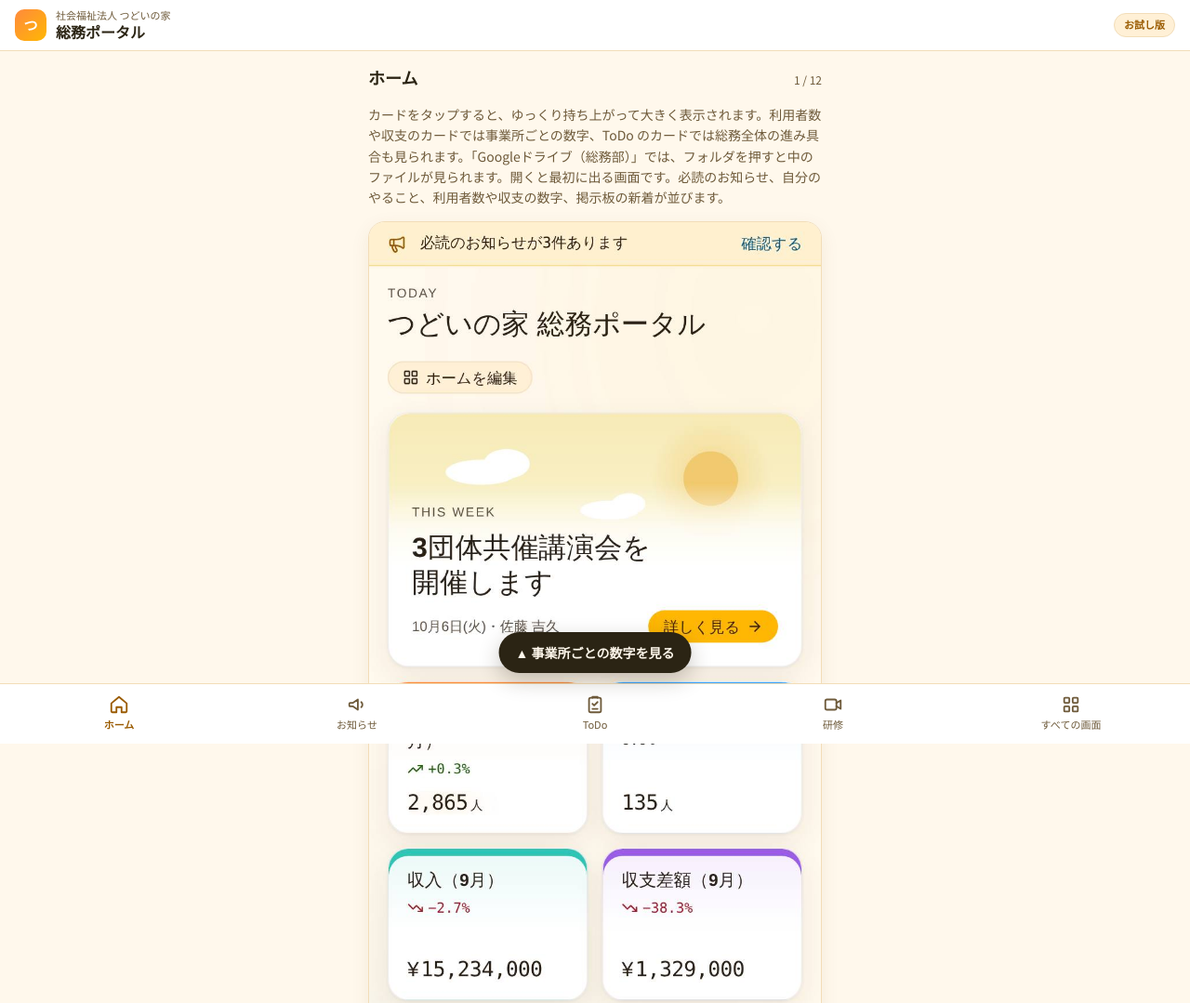
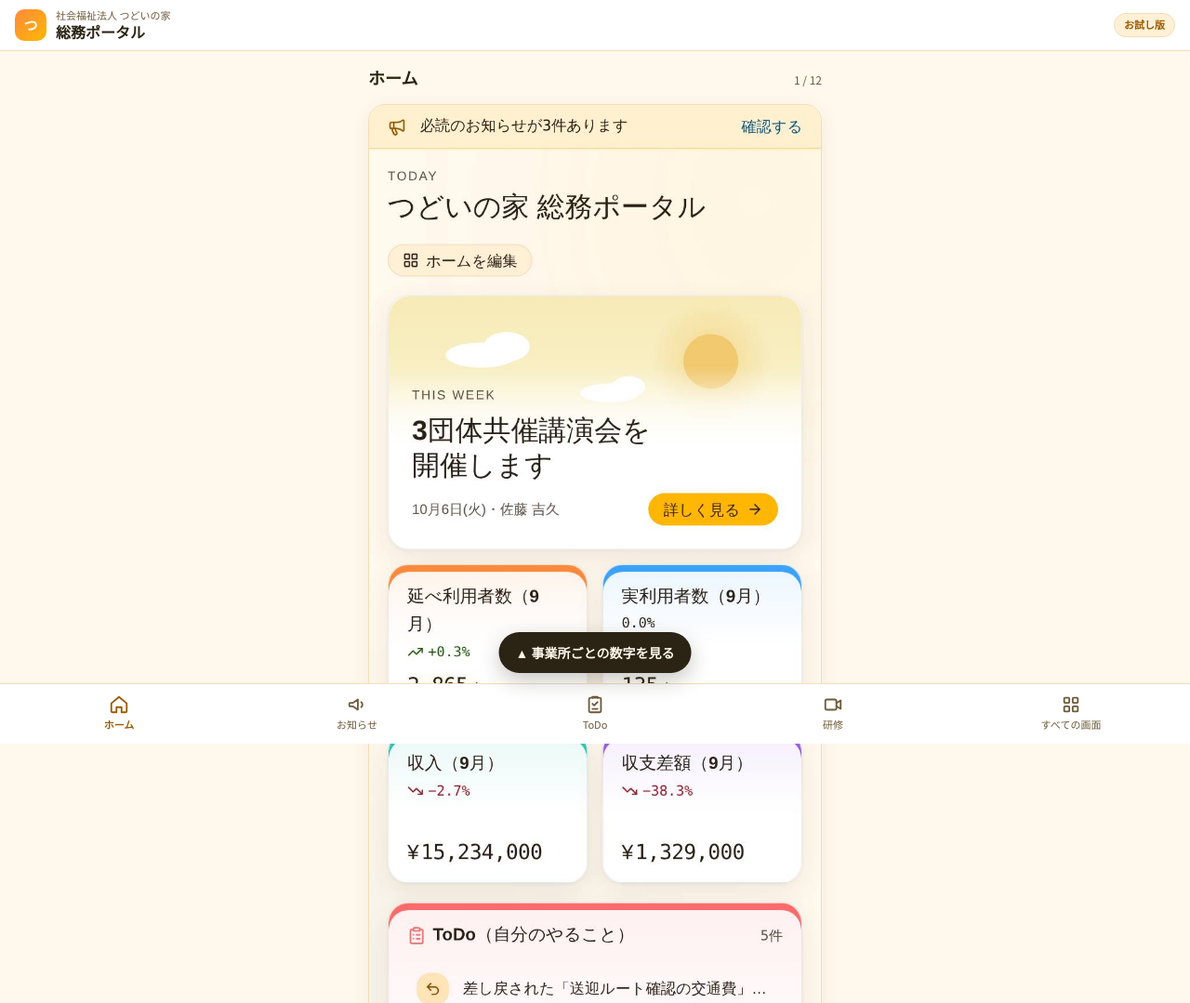
Before and after one commit to thayasaka812-rgb/tsudoi-portal-demo, a plain HTML site: page index.html in a window 1280 px wide. Shown: the top 1079 px of the page at 93% size. Drawn offline with Linux system fonts and the light colour scheme.

Commit message:
ホームの冒頭の説明文を外す
Co-Authored-By: Claude Opus 5.5 <noreply@anthropic.com>
Claude-Session: https://claude.ai/code/session_01LRo7izU5ZcPscQicKQVd8b

```diff
--- a/index.html
+++ b/index.html
@@ -261,7 +261,7 @@ main { max-width: 520px; margin: 0 auto; padding-inline: 16px; padding-block: 14
 <script>
 
 const SCREENS = [
-  { key: 'home', name: 'ホーム', h: 5882, note: 'カードをタップすると、ゆっくり持ち上がって大きく表示されます。利用者数や収支のカードでは事業所ごとの数字、ToDo のカードでは総務全体の進み具合も見られます。「Googleドライブ（総務部）」では、フォルダを押すと中のファイルが見られます。開くと最初に出る画面です。必読のお知らせ、自分のやること、利用者数や収支の数字、掲示板の新着が並びます。' },
+  { key: 'home', name: 'ホーム', h: 5882, note: '' },
   { key: 'notices', name: 'お知らせ', h: 1936, note: '法人内のお知らせの一覧です。必読のものは、誰が読んだかを総務で確認できます。' },
   { key: 'notice', name: 'お知らせ（詳細）', h: 2458, note: 'お知らせを開いたところです。読んだら「確認しました」を押します。' },
   { key: 'feed', name: '掲示板', h: 8104, note: '職員どうしの連絡や「ありがとう」を気軽に書き込める場所です。' },
@@ -287,6 +287,7 @@ function show(i, scroll) {
   $('screen-title').textContent = s.name;
   $('screen-count').textContent = (cur + 1) + ' / ' + SCREENS.length;
   $('screen-note').textContent = s.note;
+  $('screen-note').hidden = !s.note;
   $('board-btn').hidden = !(s.key === 'home' || s.key === 'kpi');
   placeSpots(s);
   $('prev').disabled = cur === 0;
```
